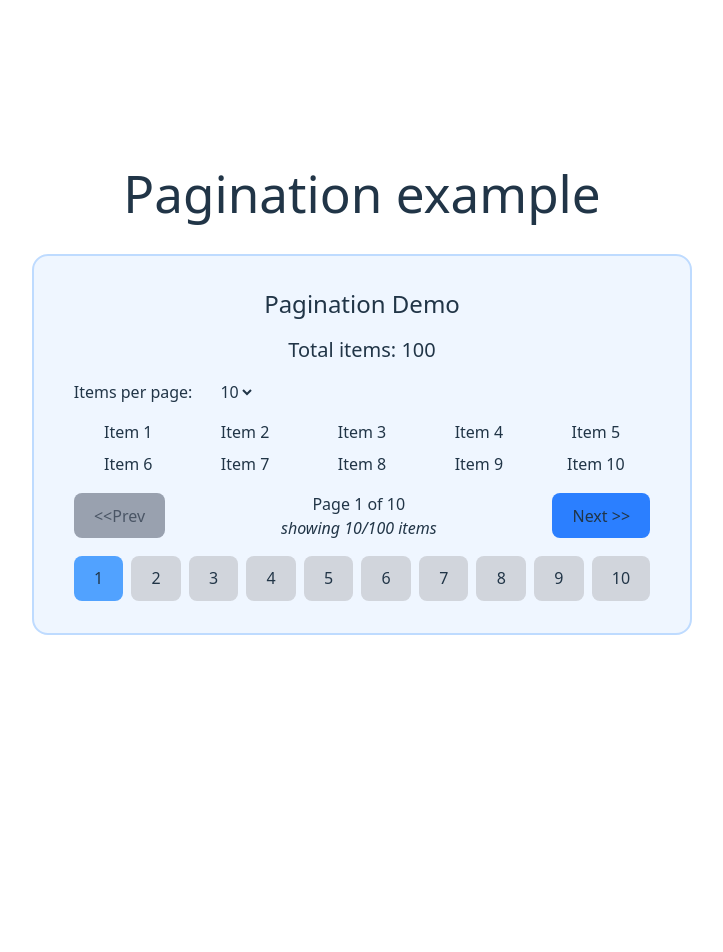
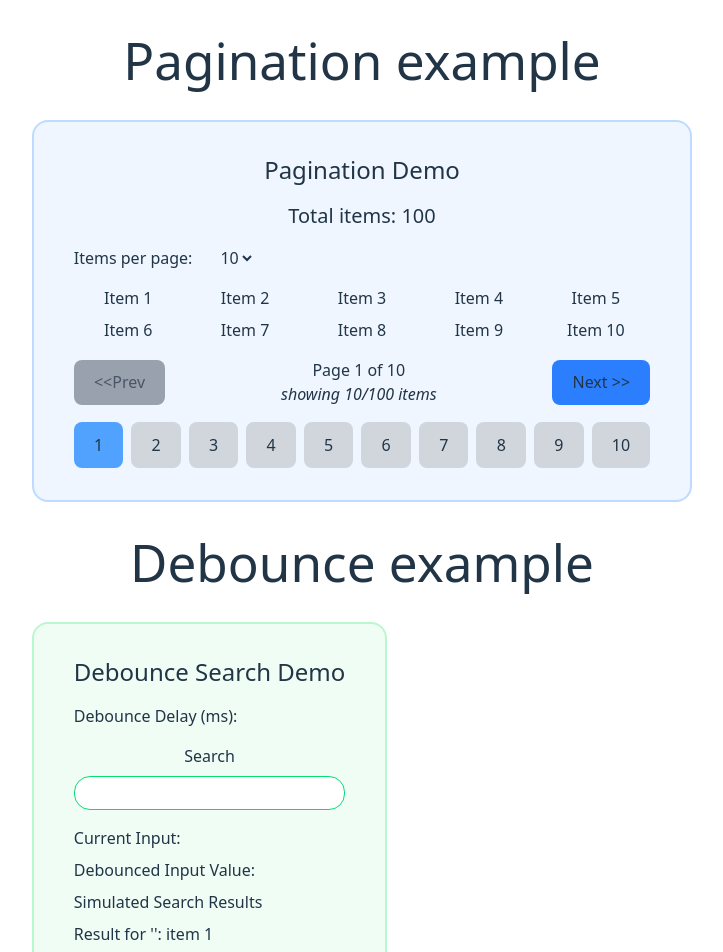
Before and after one commit to magali-la/custom-hooks, a React (Vite) app: page / in a window 1280 px wide. Shown: the top 952 px of the page, without its empty margins (278-1001 px from the left). Before the commit the page ends 800 px from the top, so only its background shows below. Built offline with nearby package versions, Linux system fonts and the light colour scheme.

Commit message:
feat(debounce): create base UI with controlled search component, add logic for delay and cleanup, reference debounced value in component

```diff
--- a/src/App.tsx
+++ b/src/App.tsx
@@ -1,4 +1,5 @@
 import './App.css'
+import DebounceSearchDemo from './components/DebounceSearchDemo'
 import PaginationDemo from './components/PaginationDemo'
 
 function App() {
@@ -7,6 +8,8 @@ function App() {
     <div className='flex flex-col gap-8'>
       <h1>Pagination example</h1>
       <PaginationDemo />
+      <h1>Debounce example</h1>
+      <DebounceSearchDemo />
     </div>
   )
 }
--- /dev/null
+++ b/src/components/DebounceSearchDemo.tsx
@@ -0,0 +1,39 @@
+import { useState } from "react";
+import useDebounce from "../customhooks/useDebounce"
+
+export default function DebounceSearchDemo() {
+    // use state for controlled serch
+    const [searchInput, setSearchInput] = useState('');
+
+    // handler for search updates on state
+    function handleSearch(event: React.ChangeEvent<HTMLInputElement>) {
+        const searchTerm = event.target.value;
+        setSearchInput(searchTerm);
+    }
+
+    // // set up debounce variable with input
+    const debouncedValue = useDebounce(searchInput, 500);
+
+    return (
+        <div className="flex flex-col rounded-2xl w-fit h-fit px-10 py-8 bg-green-50 border-2 border-green-200 gap-4">
+            <h2 className="text-2xl">Debounce Search Demo</h2>
+            <p className="place-self-start">Debounce Delay (ms): </p>
+            {/* input section */}
+            <div className="flex flex-col gap-2">
+                <label htmlFor="searchInput">Search</label>
+                <input id="searchInput" type="text" className="bg-white rounded-2xl border border-green-400 focus-visible:outline-2 focus-visible:outline-green-400 py-1 px-2" value={searchInput} onChange={handleSearch}/>
+            </div>
+            {/* section with inputs */}
+            <div className="flex flex-col gap-2 text-left">
+                <p>Current Input: {searchInput} </p>
+                <p>Debounced Input Value: {debouncedValue}</p>
+                <p>Simulated Search Results</p>
+                    <ol>
+                        <li>Result for '{debouncedValue}': item 1</li>
+                        <li>Result for '{debouncedValue}': item 2</li>
+                        <li>Result for '{debouncedValue}': item 3</li>
+                    </ol>
+            </div>
+        </div>
+    )
+}
--- /dev/null
+++ b/src/customhooks/useDebounce.ts
@@ -0,0 +1,20 @@
+import { useEffect, useState } from "react"
+
+export default function useDebounce(value: string, delay: number): string {
+    // set up useState based on the input value
+    const [debouncedValue, setDebouncedValue] = useState(value);
+
+    // set a use effect to look out for changes in value with a settimeout - dependency array is listening for changes in the value
+    useEffect(() => {
+        // timer set to the amount declared in the argument for the custom hook
+        const timer = setTimeout(() => {
+            // after the delay denoted, then set the debouncedValue
+            setDebouncedValue(value)
+        }, delay);
+
+        // reset the timer /cleanup if there are any changes made to the value before the time is up
+        return () => clearTimeout(timer);
+    }, [value, delay])
+
+    return debouncedValue;
+}
```
